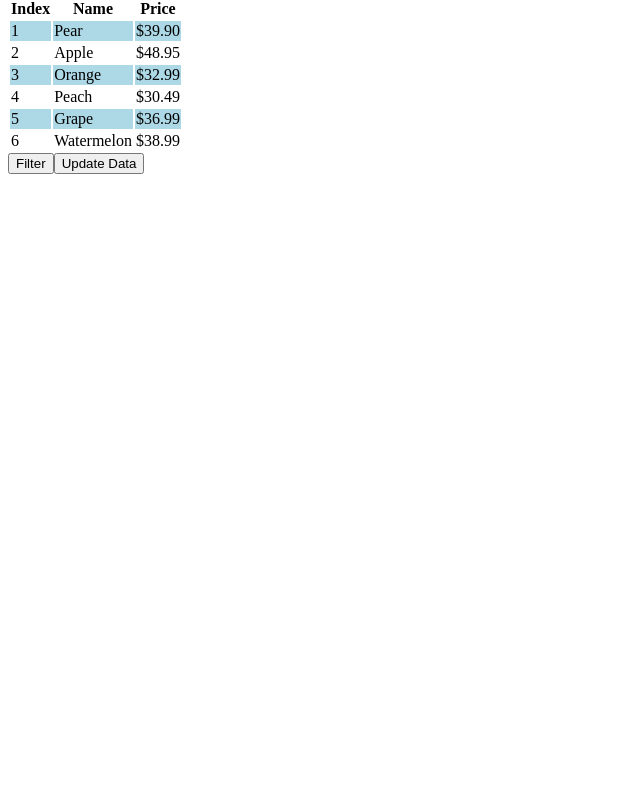
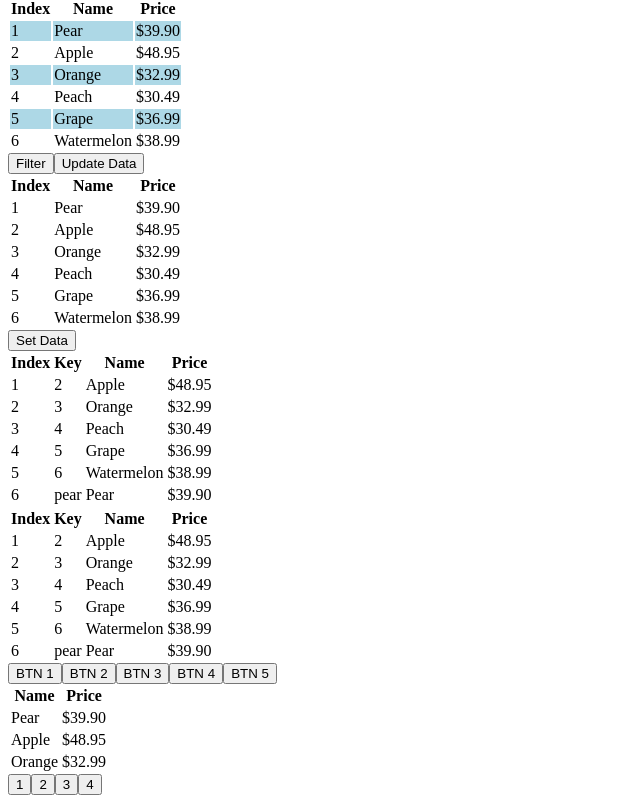
Before and after one commit to memory125/magic-vue, a Vue app in the folder template-data/: page / in a window 1280 px wide. Shown: the part 1942-2745 px from the top of the page, without its empty margins (0-640 px from the left). Before the commit the page ends 2124 px from the top, so only its background shows below. Built offline with nearby package versions, Linux system fonts and the light colour scheme.

Commit message:
update my component

```diff
--- a/template-data/src/components/MyComponent.vue
+++ b/template-data/src/components/MyComponent.vue
@@ -103,6 +103,77 @@
             <button v-on:click="handleUpdateData" class="btn btn-primary">
                 Update Data
             </button>
+            <table class="table table-sm table-bordered table-striped text-left">
+                <tr>
+                    <th>Index</th>
+                    <th>Name</th>
+                    <th>Price</th>
+                </tr>
+                <tbody>
+                    <tr v-for="(p, key, i) in products2" v-bind:key="p.name">
+                        <td>{{ i + 1 }}</td>
+                        <td>{{ p.name }}</td>
+                        <td>{{ p.price | currencyUSD1}}</td>
+                    </tr>
+                </tbody>
+            </table>
+            <button v-on:click="handleSetData" class="btn btn-primary">
+                Set Data
+            </button>
+            <table class="table table-sm table-bordered table-striped text-left">
+                <tr>
+                    <th>Index</th>
+                    <th>Key</th>
+                    <th>Name</th>
+                    <th>Price</th>
+                </tr>
+                <tbody>
+                    <tr v-for="(p, key, i) in products3" v-bind:key="p.name">
+                        <td>{{ i + 1 }}</td>
+                        <td>{{ key }}</td>
+                        <td>{{ p.name }}</td>
+                        <td>{{ p.price | currencyUSD1}}</td>
+                    </tr>
+                </tbody>
+            </table>
+            <table class="table table-sm table-bordered table-striped text-left">
+                <tr>
+                    <th>Index</th>
+                    <th>Key</th>
+                    <th>Name</th>
+                    <th>Price</th>
+                </tr>
+                <tbody>
+                    <tr v-for="(p, key, i) in products3" v-bind:key="p.name">
+                        <td>{{ i + 1 }}</td>
+                        <td>{{ key }}</td>
+                        <td>{{ p.name }}</td>
+                        <td>{{ p.price | currencyUSD1}}</td>
+                    </tr>
+                </tbody>
+            </table>
+            <div class="text-center">
+                <button v-for="i in 5" v-on:click="handleBTNClick(i)" class="btn btn-primary m-1" v-bind:key="i">
+                    BTN {{ i }}
+                </button>
+            </div>
+             <table class="table table-sm table-bordered table-striped text-left">
+                <tr>
+                    <th>Name</th>
+                    <th>Price</th>
+                </tr>
+                <tbody>
+                    <tr v-for="p in pageItems" v-bind:key="p.name">
+                        <td>{{ p.name }}</td>
+                        <td>{{ p.price | currencyUSD1}}</td>
+                    </tr>
+                </tbody>
+            </table>
+            <div class="text-center">
+                <button v-for="i in pageCount" v-on:click="selectPage(i)" class="btn btn-primary m-1" v-bind:key="i" v-bind:class="{'bg-primary': currentPage == i}">
+                    {{ i }}
+                </button>
+            </div>
         </div>
   </div>
 </template>
@@ -132,7 +203,37 @@ export default {
               {name: "Peach", price: 30.49},
               {name: "Grape", price: 36.99},
               {name: "Watermelon", price: 38.99}
-          ]
+          ],
+          products2: {
+              1: {name: "Pear", price: 39.9},
+              2: {name: "Apple", price: 48.95},
+              3: {name: "Orange", price: 32.99},
+              4: {name: "Peach", price: 30.49},
+              5: {name: "Grape", price: 36.99},
+              6: {name: "Watermelon", price: 38.99}
+          },
+          products3: {
+              "pear": {name: "Pear", price: 39.9},
+              2: {name: "Apple", price: 48.95},
+              3: {name: "Orange", price: 32.99},
+              4: {name: "Peach", price: 30.49},
+              "5": {name: "Grape", price: 36.99},
+              6: {name: "Watermelon", price: 38.99}
+          },
+          pageSize: 3,
+          currentPage: 1,
+          products4: [
+              {name: "Pear", price: 39.9},
+              {name: "Apple", price: 48.95},
+              {name: "Orange", price: 32.99},
+              {name: "Peach", price: 30.49},
+              {name: "Grape", price: 36.99},
+              {name: "Watermelon", price: 38.99},
+              {name: "Banana", price: 42.99},
+              {name: "Chestnut", price: 37.99},
+              {name: "Plum", price: 43.99},
+              {name: "Kiwi", price: 46.99},
+          ],
       }
   },
   computed: {
@@ -168,6 +269,13 @@ export default {
               },
               "data-size": this.highlight2 ? "big" : "small"
           }
+      },
+      pageCount() {
+          return Math.ceil(this.products4.length / this.pageSize);
+      },
+      pageItems() {
+          let start = (this.currentPage - 1) * this.pageSize;
+          return this.products4.slice(start, start + this.pageSize);
       }
   },
   methods: {
@@ -196,6 +304,12 @@ export default {
       handleUpdateData() {
           //this.products[1] = {name: "Grapefruit", price: 38.99};
           Vue.set(this.products, 1, {name: "Grapefruit", price: 38.99});
+      },
+      handleSetData() {
+           Vue.set(this.products2, 7, {name: "Banana", price: 42.99});
+      },
+      selectPage(page) {
+          this.currentPage = page;
       }
   },
   filters: {
```
